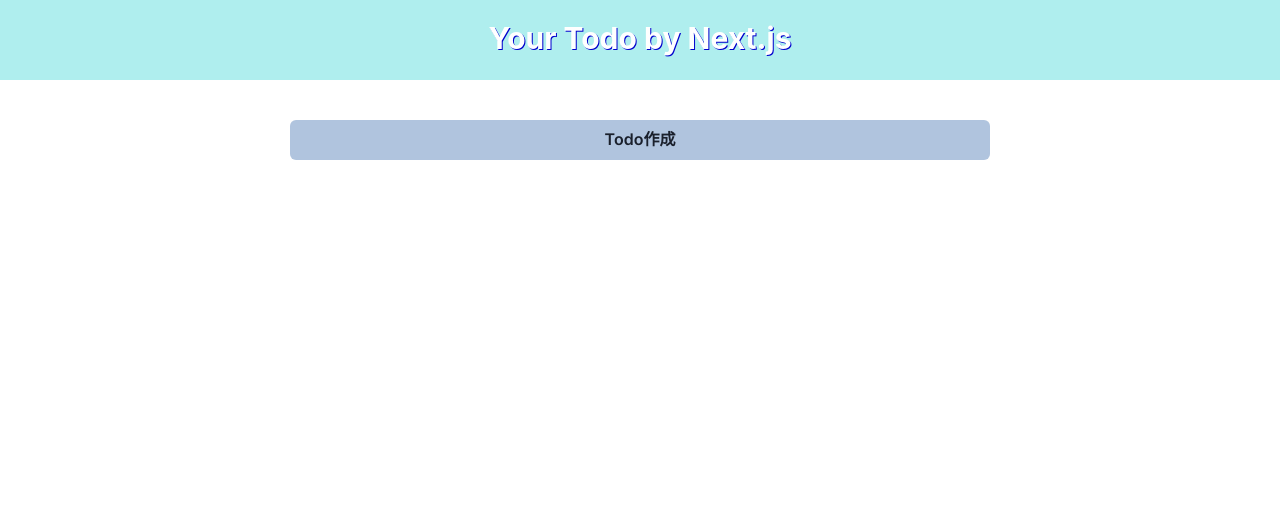
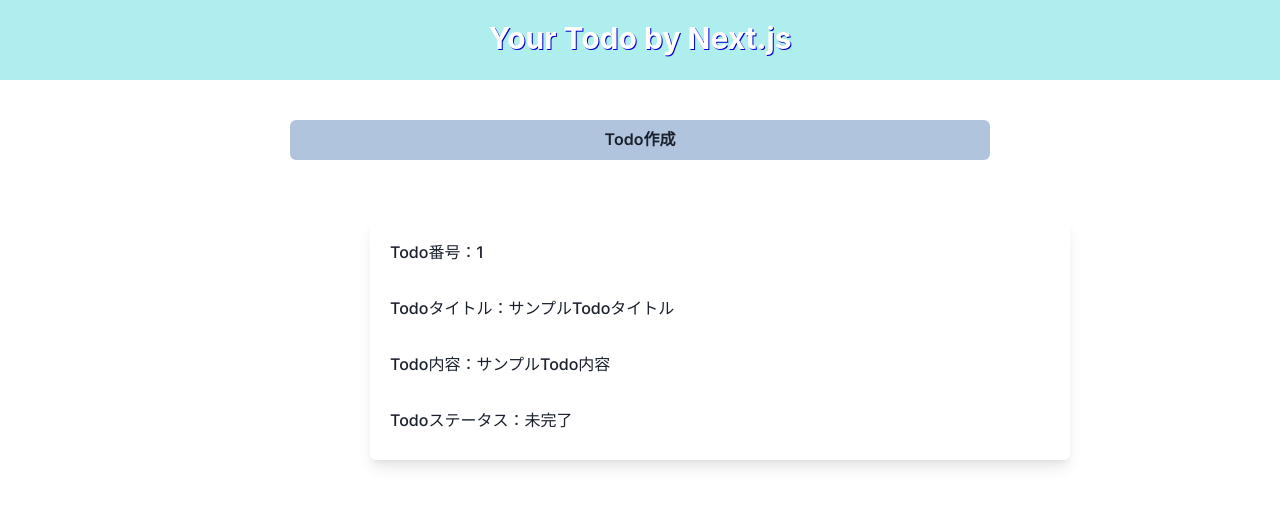
Before and after one commit to y-u27/your-todo-by-Next.js, a Next.js app: page /todos in a window 1280 px wide. Both pictures are taken after a click on the button "Todo作成". Shown: the top 506 px of the page. Built offline with nearby package versions, Linux system fonts and the light colour scheme.

Commit message:
♻️ Todo作成ボタンクリック→Todoリスト表示

```diff
--- a/src/components/TodoList.tsx
+++ b/src/components/TodoList.tsx
@@ -1,19 +1,74 @@
 // ・TODO詳細遷移
 // ・フィルター
 // ・ソート
-import { Box, Button } from "@chakra-ui/react";
+"use client";
+import {
+  Box,
+  Button,
+  Card,
+  CardBody,
+  FormControl,
+  FormLabel,
+  HStack,
+} from "@chakra-ui/react";
+import { useState } from "react";
+
+interface Todo {
+  id: number;
+  title: string;
+  content: string;
+  status: string;
+}
 
 const TodoList = () => {
+  const [todos, setTodos] = useState<Todo[]>([]);
+
+  const createTodo = () => {
+    const newTodo: Todo = {
+      id: 1,
+      title: "サンプルTodoタイトル",
+      content: "サンプルTodo内容",
+      status: "未完了",
+    };
+    setTodos([...todos, newTodo]);
+  };
+
   return (
+    <>
       <Box display="flex" justifyContent="center" p={10}>
         <Button
           w={700}
           bgColor="#b0c4de"
           _hover={{ backgroundColor: "#4169e1", color: "white" }}
+          onClick={createTodo}
         >
           Todo作成
         </Button>
       </Box>
+      {todos.map((todo, id) => (
+        <Card key={id} w={700} mx={370} mt={5} shadow="lg">
+          <CardBody>
+            <FormControl>
+              <HStack>
+                <FormLabel>Todo番号：{todo.id}</FormLabel>
+              </HStack>
+              <br />
+              <HStack>
+                <FormLabel>Todoタイトル：{todo.title}</FormLabel>
+              </HStack>
+              <br />
+              <HStack>
+                <FormLabel>Todo内容：{todo.content}</FormLabel>
+              </HStack>
+              <br />
+              <HStack>
+                <FormLabel>Todoステータス：{todo.status}</FormLabel>
+              </HStack>
+            </FormControl>
+          </CardBody>
+        </Card>
+      ))}
+    </>
   );
 };
 
```
Lines whose indentation alone changed are shown as unchanged.
